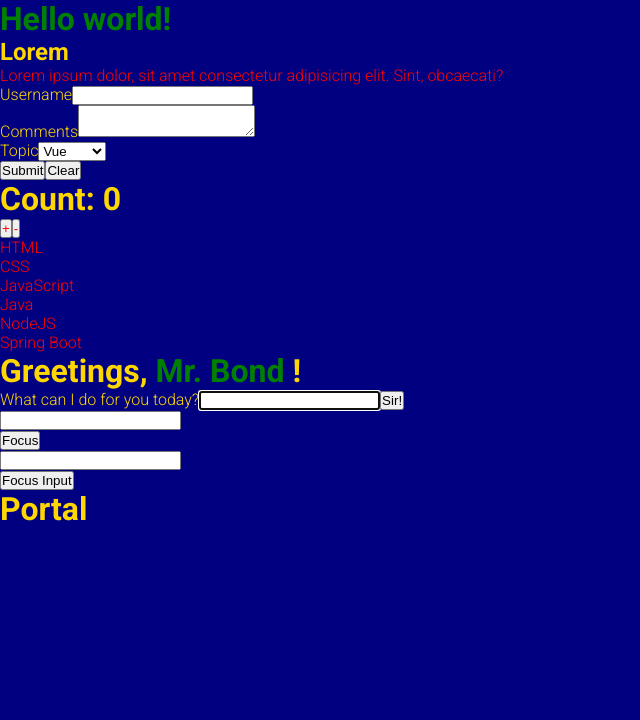
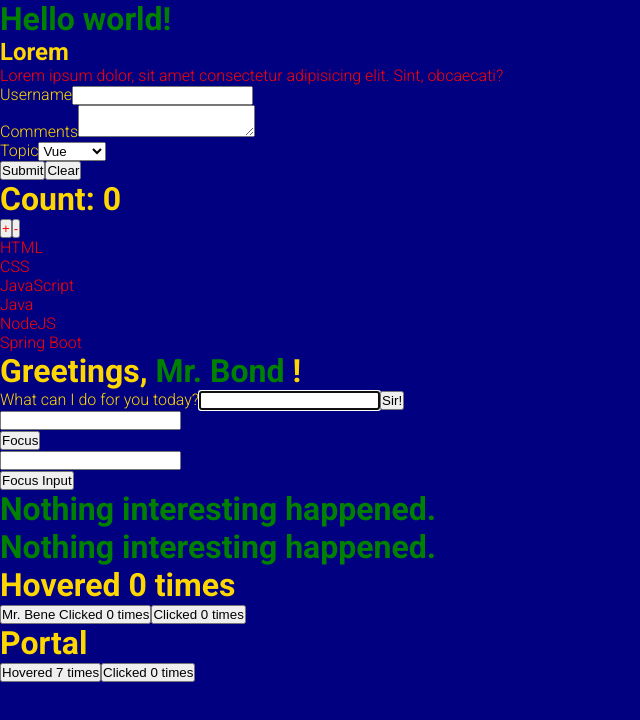
Before and after one commit to bencoronard/spring-rest-permission, a React (Vite) app in the folder my-react-app/: page / in a window 1280 px wide. Shown: the top 720 px of the page, without its empty margins (0-640 px from the left). Built offline with nearby package versions, Linux system fonts and the light colour scheme.

Commit message:
Implemented many more elements

```diff
--- a/my-react-app/src/App.tsx
+++ b/my-react-app/src/App.tsx
@@ -1,18 +1,25 @@
-import { useState } from "react";
-import { Heading } from "./components/Heading";
-import { Section } from "./components/Section";
-import { Counter } from "./components/Counter";
-import { List } from "./components/List";
-import { Form } from "./components/Form";
-import { LifeCycleDemo } from "./components/LifeCycleDemo";
-import { RefDemo } from "./components/RefDemo";
-import { InputParent } from "./components/InputParent";
-import { ForwardInputParent } from "./components/ForwardInputParent";
-import { PortalDemo } from "./components/PortalDemo";
+import { useState } from 'react';
+import { Heading } from './components/Heading';
+import { Section } from './components/Section';
+import { Counter } from './components/Counter';
+import { List } from './components/List';
+import { Form } from './components/Form';
+import { LifeCycleDemo } from './components/LifeCycleDemo';
+import { RefDemo } from './components/RefDemo';
+import { InputParent } from './components/InputParent';
+import { ForwardInputParent } from './components/ForwardInputParent';
+import { PortalDemo } from './components/PortalDemo';
+import { ErrorBound } from './components/ErrorBound';
+import { ErrorProne } from './components/ErrorProne';
+import { HoverCounter } from './components/HoverCounter';
+import ClickCounter from './components/ClickCounter';
+import CounterClass from './components/CounterClass';
+import HoverCounterRender from './components/HoverCounterRender';
+import ClickCounterRender from './components/ClickCounterRender';
 
 function App() {
   const [count, setCount] = useState(0);
-  const myList = ["HTML", "CSS", "JavaScript", "Java", "NodeJS", "Spring Boot"];
+  const myList = ['HTML', 'CSS', 'JavaScript', 'Java', 'NodeJS', 'Spring Boot'];
   const render = (item: string) => {
     return <span className="red">{item}</span>;
   };
@@ -32,6 +39,29 @@ function App() {
       <InputParent />
       <ForwardInputParent />
       <PortalDemo />
+      <ErrorBound>
+        <ErrorProne throwError={false} />
+        <ErrorProne throwError={false} />
+      </ErrorBound>
+      <HoverCounter initial={0} />
+      <ClickCounter name="Mr. Bene" />
+      <ClickCounter />
+      <CounterClass
+        inital={7}
+        render={(count, incrementCount) => {
+          return (
+            <HoverCounterRender count={count} incrementCount={incrementCount} />
+          );
+        }}
+      />
+      <CounterClass
+        inital={0}
+        render={(count, incrementCount) => {
+          return (
+            <ClickCounterRender count={count} incrementCount={incrementCount} />
+          );
+        }}
+      />
     </>
   );
 }
--- /dev/null
+++ b/my-react-app/src/components/ClickCounter.tsx
@@ -0,0 +1,22 @@
+import React from 'react';
+import { WithCounter } from './withCounter';
+import styles from '../styles/appStyles.module.css';
+
+type ClickCounterProps = {
+  count: number;
+  incrementCount: () => void;
+  name: string;
+};
+
+class ClickCounter extends React.Component<ClickCounterProps> {
+  render() {
+    const { count, incrementCount, name } = this.props;
+    return (
+      <button onClick={incrementCount} className={styles.black}>
+        {name} Clicked {count} times
+      </button>
+    );
+  }
+}
+
+export default WithCounter(ClickCounter, 2);
--- /dev/null
+++ b/my-react-app/src/components/ClickCounterRender.tsx
@@ -0,0 +1,26 @@
+import React from 'react';
+import ReactDOM from 'react-dom';
+import styles from '../styles/appStyles.module.css';
+
+type ClickCounterRenderProps = {
+  count: number;
+  incrementCount: () => void;
+};
+
+class ClickCounterRender extends React.Component<ClickCounterRenderProps> {
+  render() {
+    const { count, incrementCount } = this.props;
+    const portalRoot = document.getElementById('portal-root');
+    if (portalRoot) {
+      return ReactDOM.createPortal(
+        <button onClick={incrementCount} className={styles.black}>
+          Clicked {count} times
+        </button>,
+        portalRoot
+      );
+    } else {
+      return <h1>Cannot port</h1>;
+    }
+  }
+}
+export default ClickCounterRender;
--- /dev/null
+++ b/my-react-app/src/components/CounterClass.tsx
@@ -0,0 +1,36 @@
+import React from 'react';
+
+type CounterClassProps = {
+  render: (arg0: number, arg1: () => void) => React.ReactNode;
+  inital?: number;
+};
+type CounterClassState = {
+  count: number;
+};
+
+class CounterClass extends React.Component<
+  CounterClassProps,
+  CounterClassState
+> {
+  constructor(props: CounterClassProps) {
+    super(props);
+
+    this.state = {
+      count: props.inital ?? 0,
+    };
+  }
+
+  incrementCount = () => {
+    this.setState((prevState) => {
+      return { count: prevState.count + 1 };
+    });
+  };
+
+  render() {
+    return (
+      <div>{this.props.render(this.state.count, this.incrementCount)}</div>
+    );
+  }
+}
+
+export default CounterClass;
--- a/my-react-app/src/components/ErrorBound.tsx
+++ b/my-react-app/src/components/ErrorBound.tsx
@@ -1,6 +1,7 @@
-import React from "react";
+import React from 'react';
+import styles from '../styles/appStyles.module.css';
 
-type ErrorBoundProps = {};
+type ErrorBoundProps = { children: React.ReactNode };
 type ErrorBoundState = {
   hasError: boolean;
 };
@@ -17,13 +18,14 @@ export class ErrorBound extends React.Component<
     };
   }
 
-  static getDerivedStateFromError(error) {
+  static getDerivedStateFromError(error: Error) {
     return { hasError: true };
   }
 
   render() {
-    return <div>ErrorBound</div>;
+    if (this.state.hasError) {
+      return <h1 className={styles.error}>Something went wrong</h1>;
+    }
+    return <>{this.props.children}</>;
   }
 }
-
-export default ErrorBound;
--- /dev/null
+++ b/my-react-app/src/components/ErrorProne.tsx
@@ -0,0 +1,11 @@
+import styles from '../styles/appStyles.module.css';
+
+type ErrorProneProps = { throwError: boolean };
+
+export function ErrorProne({ throwError }: ErrorProneProps) {
+  if (throwError) {
+    console.log('An error occurs.');
+    throw new Error('errorerrorerror');
+  }
+  return <h1 className={styles.success}>Nothing interesting happened.</h1>;
+}
--- /dev/null
+++ b/my-react-app/src/components/HoverCounter.tsx
@@ -0,0 +1,33 @@
+import React from 'react';
+
+type HoverCounterProps = { initial?: number };
+type HoverCounterState = {
+  count: number;
+};
+
+export class HoverCounter extends React.Component<
+  HoverCounterProps,
+  HoverCounterState
+> {
+  constructor(props: HoverCounterProps) {
+    super(props);
+
+    this.state = {
+      count: props.initial ?? 0,
+    };
+  }
+
+  incrementCount = () => {
+    this.setState((prevState) => {
+      return { count: prevState.count + 1 };
+    });
+  };
+
+  render() {
+    return (
+      <h1 onMouseOver={this.incrementCount}>
+        Hovered {this.state.count} times
+      </h1>
+    );
+  }
+}
--- /dev/null
+++ b/my-react-app/src/components/HoverCounterRender.tsx
@@ -0,0 +1,26 @@
+import React from 'react';
+import ReactDOM from 'react-dom';
+import styles from '../styles/appStyles.module.css';
+
+type HoverCounterRenderProps = {
+  count: number;
+  incrementCount: () => void;
+};
+
+class HoverCounterRender extends React.Component<HoverCounterRenderProps> {
+  render() {
+    const { count, incrementCount } = this.props;
+    const portalRoot = document.getElementById('portal-root');
+    if (portalRoot) {
+      return ReactDOM.createPortal(
+        <button onMouseOver={incrementCount} className={styles.black}>
+          Hovered {count} times
+        </button>,
+        portalRoot
+      );
+    } else {
+      return <h1>Could not port</h1>;
+    }
+  }
+}
+export default HoverCounterRender;
--- /dev/null
+++ b/my-react-app/src/components/withCounter.tsx
@@ -0,0 +1,41 @@
+import React from 'react';
+
+type WrapComponentProps = { name?: string };
+type WrapComponentState = {
+  count: number;
+};
+
+export const WithCounter = <P extends object>(
+  WrappedComponent: React.ComponentType<any>,
+  delta: number
+) => {
+  class WrapComponent extends React.Component<
+    WrapComponentProps & P,
+    WrapComponentState
+  > {
+    constructor(props: WrapComponentProps & P) {
+      super(props);
+
+      this.state = {
+        count: 0,
+      };
+    }
+
+    incrementCount = () => {
+      this.setState((prevState) => {
+        return { count: prevState.count + delta };
+      });
+    };
+
+    render(): React.ReactNode {
+      return (
+        <WrappedComponent
+          count={this.state.count}
+          incrementCount={this.incrementCount}
+          {...(this.props as P)}
+        />
+      );
+    }
+  }
+  return WrapComponent;
+};
```
Also changed, not shown: my-react-app/src/components/LifeCycleDemo.tsx (+8 -8 lines).
